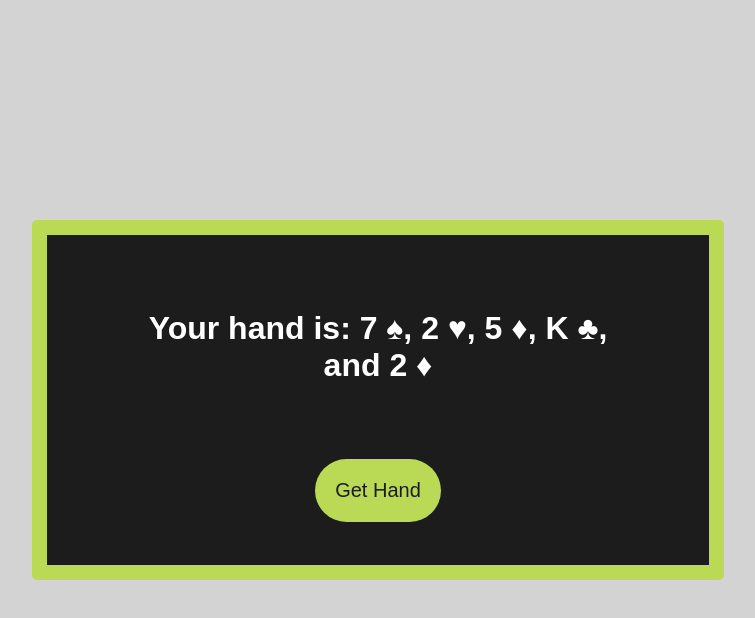
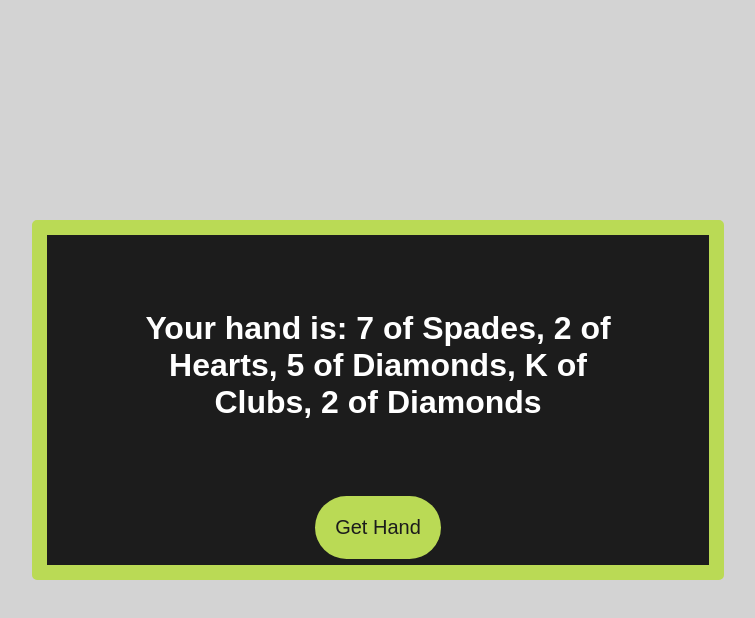
Before and after one commit to rperry99/random-card, a plain HTML site: page index.html in a window 1280 px wide. Both pictures are taken after a click on the button "Get Hand". Shown: the whole page, without its empty margins (262-1017 px from the left). Drawn offline with Linux system fonts and the light colour scheme.

Commit message:
Start planning out the logic for what your hand is.

```diff
--- a/app.js
+++ b/app.js
@@ -1,9 +1,6 @@
-//Variable to hold your card
-let yourCard = "";
-
 //Arrays for Cards
 let rank = ["A", "K", "Q", "J", "10", "9", "8", "7", "6", "5", "4", "3", "2"];
-let suit = ["♥", "♦", "♣", "♠"];
+let suit = ["Hearts", "Diamonds", "Clubs", "Spades"];
 
 //Array to hold deck of cards
 let deck = [];
@@ -14,18 +11,46 @@ let cardText = document.getElementById("card");
 //Populate the deck of cards
 for (let i = 0; i < suit.length; i++) {
   for (let j = 0; j < rank.length; j++) {
-    deck.push(rank[j] + " " + suit[i]);
+    deck.push(rank[j] + " of " + suit[i]);
   }
 }
 
 //Push the button, get a card
 function getCard() {
-  let x = Math.floor(Math.random() * 52);
-  document.getElementById("yourCard").style.display = "block";
+  let hand = [];
+  let handRanks = [];
+  let handSuits = [];
+  let handText;
   shuffle(deck);
-  cardText.innerHTML = `Your hand is: ${deck[0]}, ${deck[1]}, ${deck[2]}, ${
-    deck[3]
-  }, and ${deck[4]}`;
+  for (let i = 0; i < 5; i++) {
+    hand.push(deck[i]);
+    if (deck[i][0] == 1) {
+      handRanks.push("10");
+    } else {
+      handRanks.push(deck[i][0]);
+    }
+    handSuits.push(deck[i][5]);
+  }
+  whatsYourHand(handRanks, handSuits);
+  handText = hand.join(", ");
+  cardText.style.display = "block";
+  cardText.innerHTML = `Your hand is: ${handText}`;
+}
+
+function whatsYourHand(rank, suits) {
+  rank.sort();
+  suits.sort();
+  console.log(rank, suit);
+  // 1. Royal Flush
+  // 2. Straight Flush
+  // 3. 4 Of A Kind
+  // 4. Full House
+  // 5. Flush
+  // 6. Straight
+  // 7. 3 of a kind
+  // 8. 2 Pair
+  // 9. Pair
+  // 10. High Card
 }
 
 //function to shuffle the cards
--- a/index.html
+++ b/index.html
@@ -9,7 +9,7 @@
   </head>
   <body>
     <div class="container">
-      <h1 id="yourCard"><span id="card"></span></h1>
+      <h1 id="card"></h1>
       <button class="getCard" onClick="getCard()">Get Hand</button>
     </div>
     <script src="app.js"></script>
--- a/styles.css
+++ b/styles.css
@@ -25,7 +25,7 @@ body {
   height: 200px;
 }
 
-#yourCard {
+#card {
   display: none;
 }
 
```
